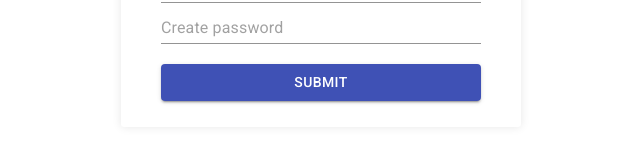
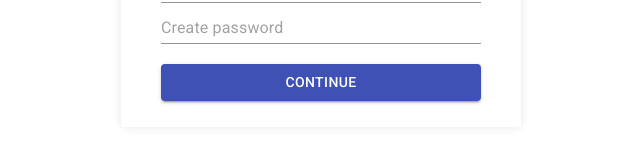
Before and after one commit to AlcidesA/ollert-client, a React (Create React App) app: page /signup in a window 1280 px wide. Shown: the part 409-552 px from the top of the page, without its empty margins (319-959 px from the left). Built offline with nearby package versions, Linux system fonts and the light colour scheme; no server answers.

Commit message:
signup text change

```diff
--- a/src/Signup/index.tsx
+++ b/src/Signup/index.tsx
@@ -66,7 +66,7 @@ const SignupForm = () => {
           />
 
           <Box mt={2}>
-            <Button fullWidth type="submit" color="primary" variant="contained">Submit</Button>
+            <Button fullWidth type="submit" color="primary" variant="contained">Continue</Button>
           </Box>
         </form>
       </Wrapper>
```
